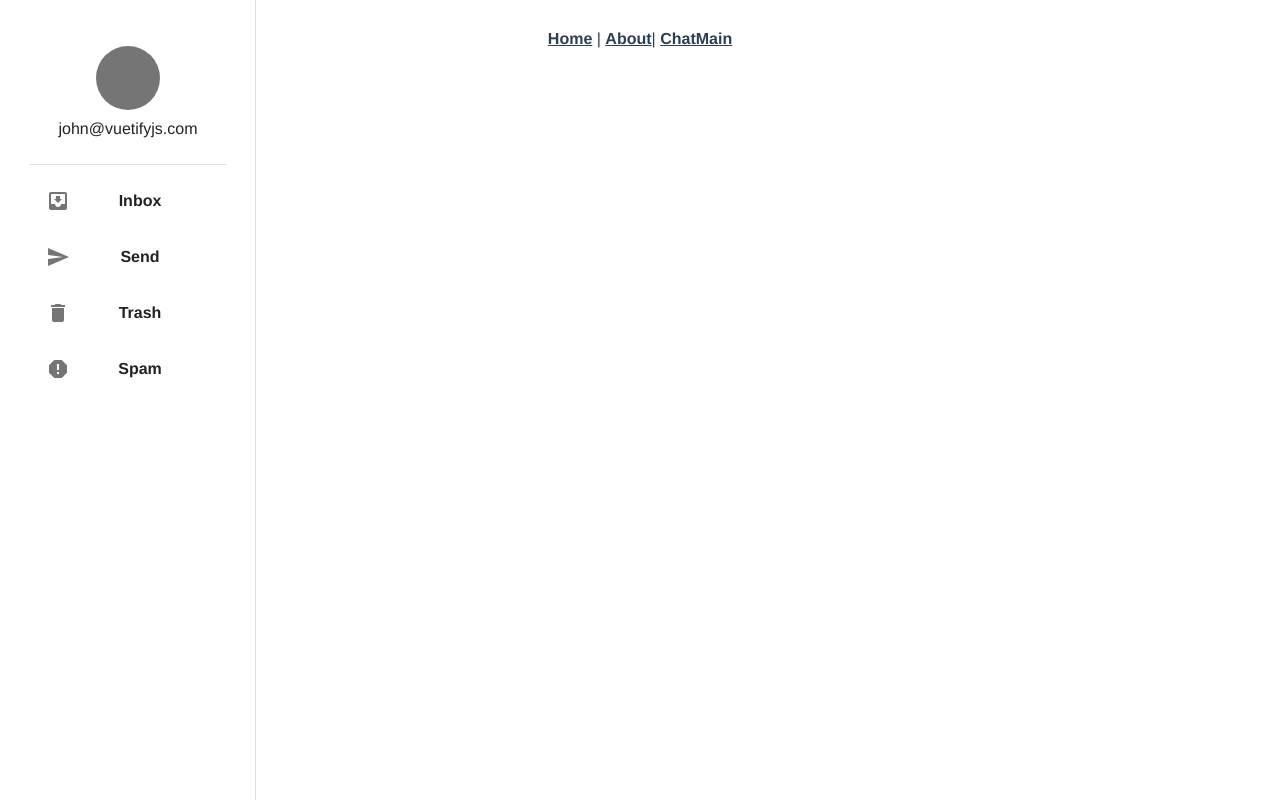
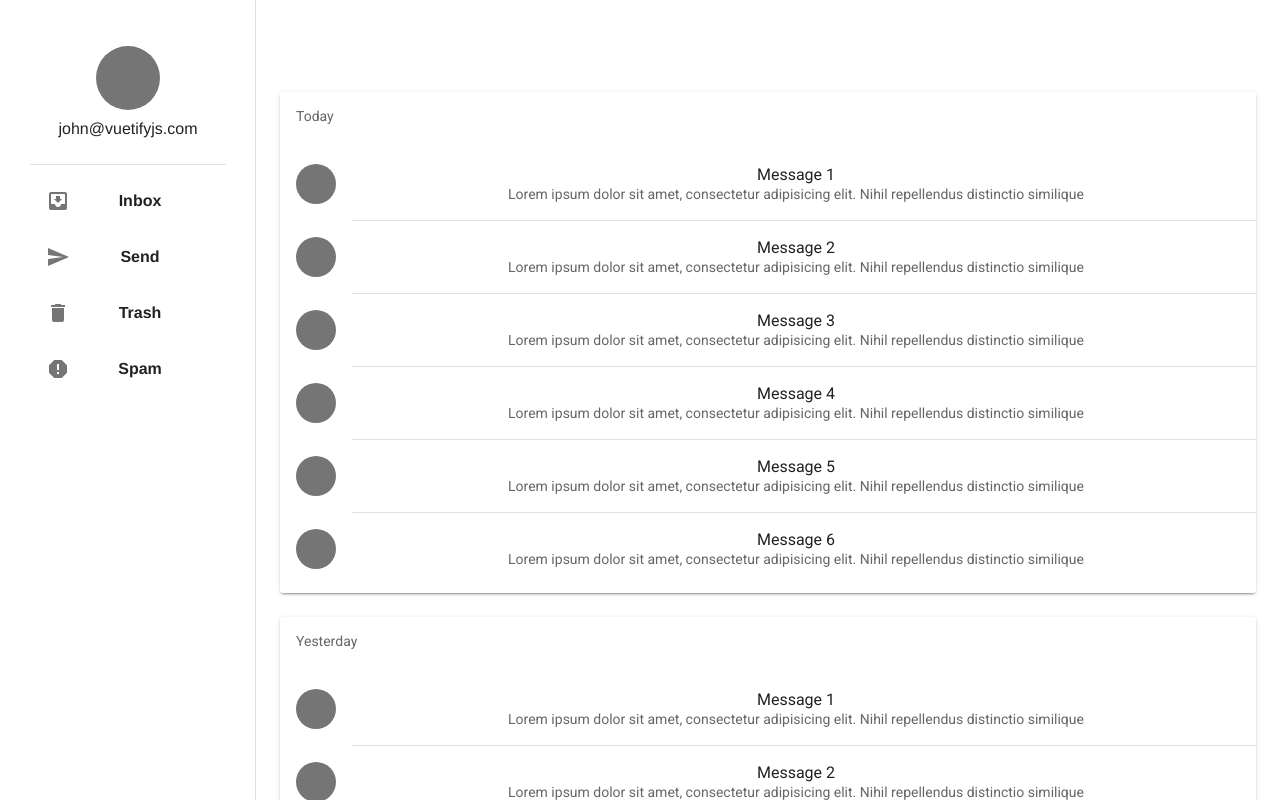
Before and after one commit to atsu0203/vue-chat, a Vue app: page /chat in a window 1280 px wide. Shown: the top 800 px of the page. Built offline with nearby package versions, Linux system fonts and the light colour scheme.

Commit message:
ユーザー一覧のフロントを作成

```diff
--- a/src/App.vue
+++ b/src/App.vue
@@ -1,9 +1,9 @@
 <template>
   <div id="app">
     <nav>
-      <router-link to="/">Home</router-link> |
+      <!-- <router-link to="/">Home</router-link> |
       <router-link to="/about">About</router-link>|
-      <router-link to="/chatMain">ChatMain</router-link>
+      <router-link to="/chatMain">ChatMain</router-link> -->
     </nav>
 
     <v-navigation-drawer
--- a/src/router/index.js
+++ b/src/router/index.js
@@ -1,14 +1,21 @@
 import Vue from 'vue'
 import VueRouter from 'vue-router'
-import HomeView from '../views/HomeView.vue'
+
+import UserList from '../views/UserList.vue'
+import ChatBoard from '../views/ChatBoard.vue'
 
 Vue.use(VueRouter)
 
 const routes = [
   {
     path: '/',
-    name: 'home',
-    component: HomeView
+    name: 'UserList',
+    component: UserList
+  },
+  {
+    path: '/chat',
+    name: 'ChatBoard',
+    component: ChatBoard
   },
   {
     path: '/about',
--- /dev/null
+++ b/src/views/ChatBoard.vue
@@ -0,0 +1,64 @@
+<template>
+  <v-app id="inspire">
+
+    <v-main>
+      <v-container
+        class="py-8 px-6"
+        fluid
+      >
+        <v-row>
+          <v-col
+            v-for="card in cards"
+            :key="card"
+            cols="12"
+          >
+            <v-card>
+              <v-subheader>{{ card }}</v-subheader>
+
+              <v-list two-line>
+                <template v-for="n in 6">
+                  <v-list-item
+
+                    :key="n"
+                  >
+                    <v-list-item-avatar color="grey darken-1">
+                    </v-list-item-avatar>
+
+                    <v-list-item-content>
+                      <v-list-item-title>Message {{ n }}</v-list-item-title>
+
+                      <v-list-item-subtitle>
+                        Lorem ipsum dolor sit amet, consectetur adipisicing elit. Nihil repellendus distinctio similique
+                      </v-list-item-subtitle>
+                    </v-list-item-content>
+                  </v-list-item>
+
+                  <v-divider
+                    v-if="n !== 6"
+                    :key="`divider-${n}`"
+                    inset
+                  ></v-divider>
+                </template>
+              </v-list>
+            </v-card>
+          </v-col>
+        </v-row>
+      </v-container>
+    </v-main>
+  </v-app>
+</template>
+
+<script>
+  export default {
+    data: () => ({
+      cards: ['Today', 'Yesterday'],
+      drawer: null,
+      links: [
+        ['mdi-inbox-arrow-down', 'Inbox'],
+        ['mdi-send', 'Send'],
+        ['mdi-delete', 'Trash'],
+        ['mdi-alert-octagon', 'Spam'],
+      ],
+    }),
+  }
+</script>
--- /dev/null
+++ b/src/views/UserList.vue
@@ -0,0 +1,39 @@
+<template>
+  <v-app id="inspire">
+    <v-app-bar
+      app
+      shrink-on-scroll
+    >
+
+      <v-toolbar-title>ユーザー一覧</v-toolbar-title>
+
+      <v-spacer></v-spacer>
+
+      <v-btn icon>
+        <v-icon>mdi-dots-vertical</v-icon>
+      </v-btn>
+    </v-app-bar>
+
+    <v-main>
+      <v-container>
+        <v-row>
+          <v-col
+            v-for="n in 24"
+            :key="n"
+            cols="4"
+          >
+            <router-link :to="{ path: '/chat', query: { user_id: n }}">
+              <v-avatar color="grey lighten-2" size="128"></v-avatar>
+            </router-link>
+          </v-col>
+        </v-row>
+      </v-container>
+    </v-main>
+  </v-app>
+</template>
+
+<script>
+  export default {
+
+  }
+</script>
```
